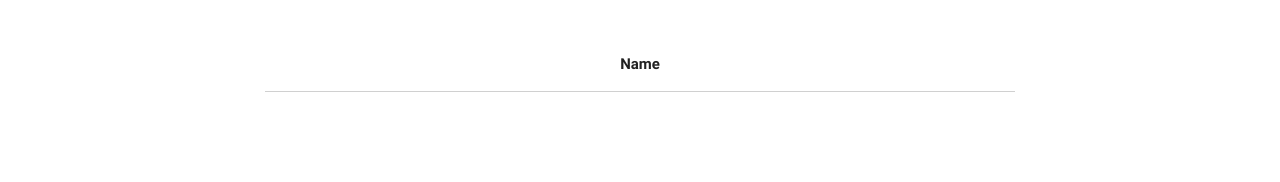
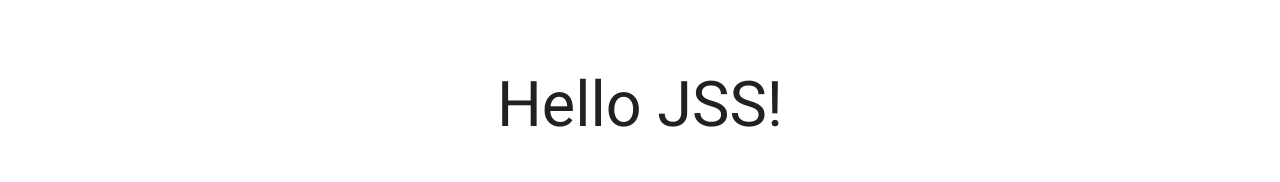
Before and after one commit to nicolasperuch/aprendendo-react-pro-hyan-ficar-feliz, a React (Create React App) app: page / in a window 1280 px wide. Shown: the part 427-609 px from the top of the page. Built offline with nearby package versions, Linux system fonts and the light colour scheme.

Commit message:
Adding jss

```diff
--- a/package.json
+++ b/package.json
@@ -6,6 +6,7 @@
     "animate.css": "^3.6.1",
     "react": "^16.3.2",
     "react-dom": "^16.3.2",
+    "react-jss": "^8.4.0",
     "react-scripts": "1.1.4"
   },
   "scripts": {
--- a/src/App.js
+++ b/src/App.js
@@ -1,10 +1,13 @@
 
 import React, { Component } from 'react';
+import injectSheet from 'react-jss'
 import './App.css';
 import { Input } from './components/Input';
 import { Button } from './components/Button';
 import { ContentTable } from './components/ContentTable';
 import { Footer } from './components/Footer';
+import Teste from './components/Teste';
+
 
 class App extends Component {
 
@@ -70,6 +73,7 @@ class App extends Component {
         </section>
         <section className="center table">
             <div id="contentTable">
+              <Teste />
               <ContentTable itens={this.state.outputList}/>
             </div>
         </section>
--- /dev/null
+++ b/src/components/Teste.js
@@ -0,0 +1,34 @@
+import React, { Component } from 'react';
+import jss from 'jss'
+import preset from 'jss-preset-default'
+
+jss.setup(preset())
+
+const styles = {
+  wrapper: {
+    padding: 40,
+    background: '#f7df1e',
+    textAlign: 'center'
+  },
+  title: {
+    font: {
+      size: 40,
+      weight: 900
+    },
+    color: '#24292e'
+  }
+}
+
+
+const { classes } = jss.createStyleSheet(styles).attach()
+
+export default class Teste extends Component{
+
+    render() {
+        return (
+            <div className="${classes.wrapper}">
+                <h1 className="${classes.title}">Hello JSS!</h1>
+            </div>
+        );
+    }
+}
```
